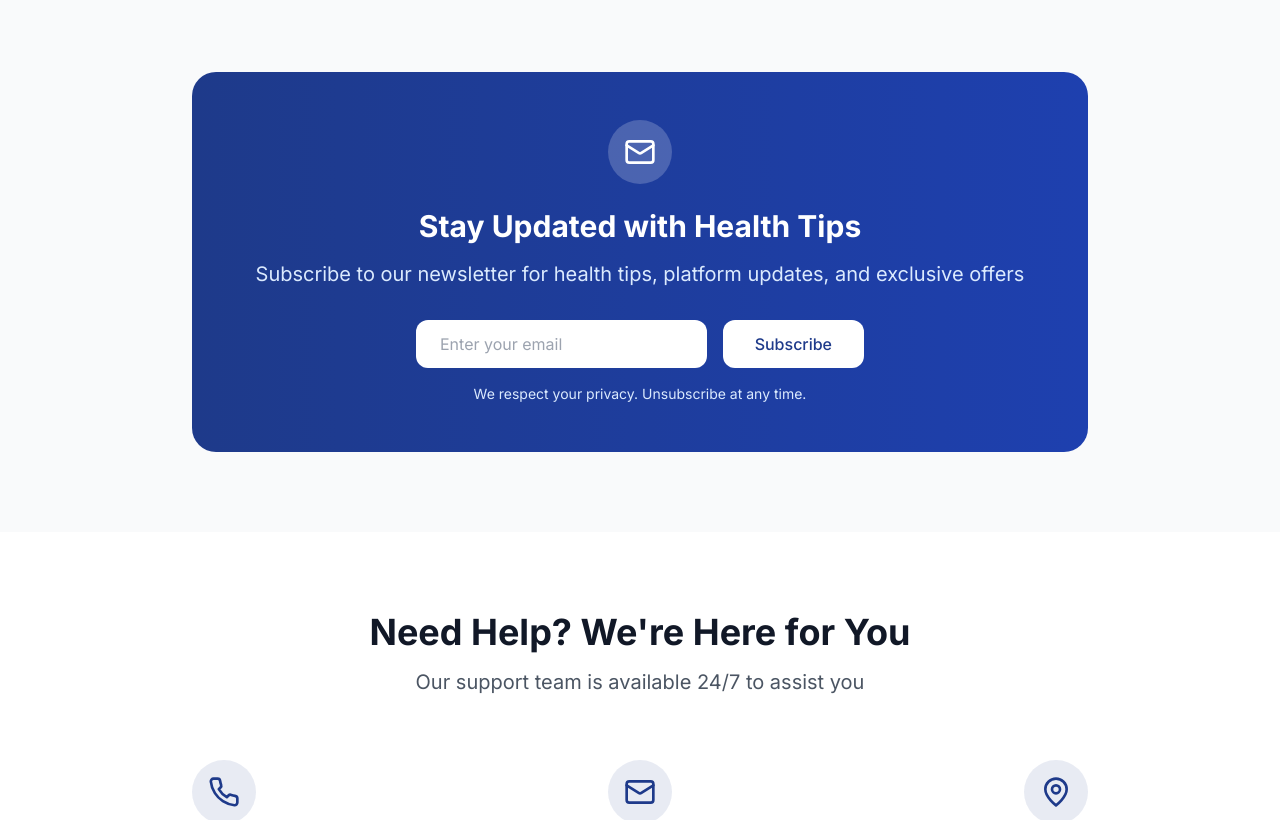
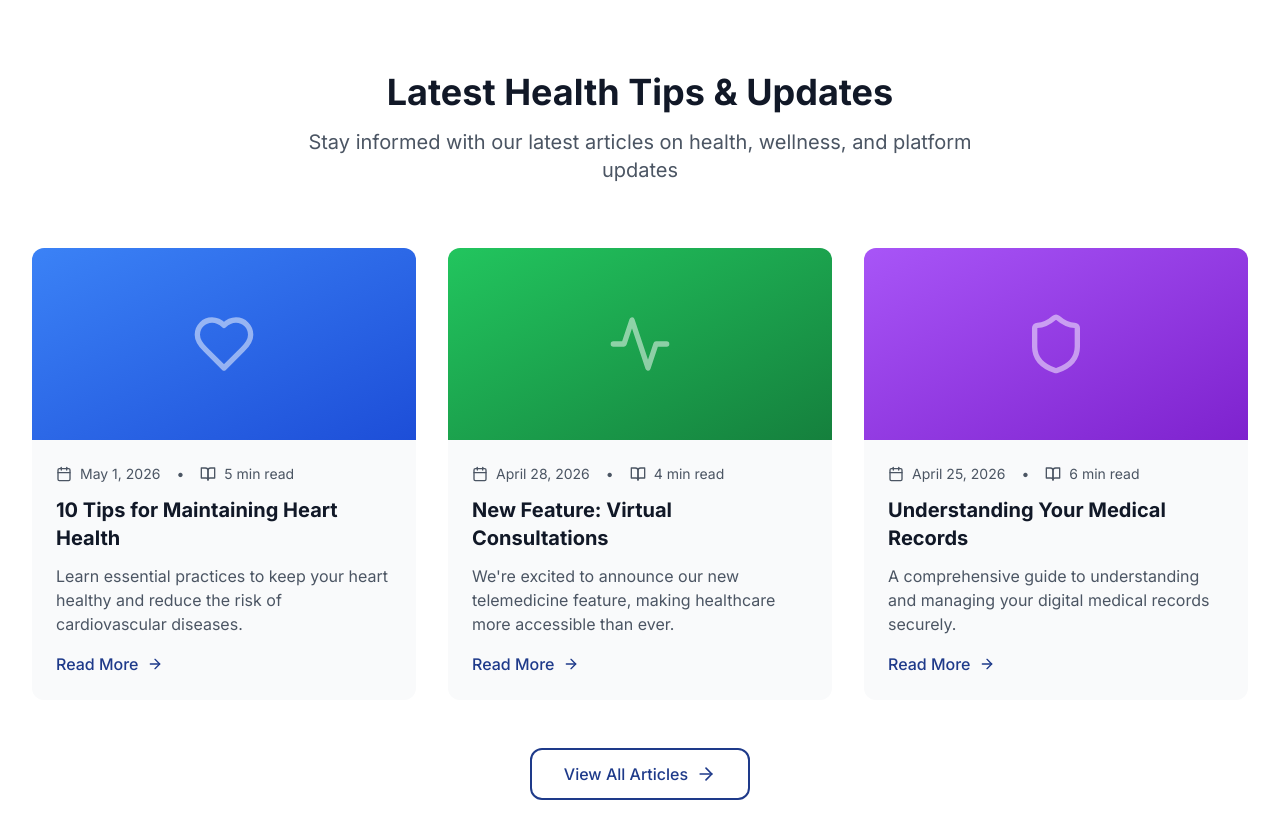
Before and after one commit to Barento999/advanced_hms, a React (Vite) app in the folder frontend/: page / in a window 1280 px wide. Shown: the part 7240-8060 px from the top of the page. Built offline with nearby package versions, Linux system fonts and the light colour scheme; no server answers.

Commit message:
Add blog/news section with health tips and platform updates

```diff
--- a/frontend/src/pages/LandingPage.jsx
+++ b/frontend/src/pages/LandingPage.jsx
@@ -40,6 +40,8 @@ import {
   BadgeCheck,
   Award as AwardIcon,
   CheckCircle2,
+  Calendar as CalendarIcon,
+  BookOpen,
 } from "lucide-react";
 import { AuthContext } from "../context/AuthContext";
 import { ThemeContext } from "../context/ThemeContext";
@@ -1279,6 +1281,115 @@ const LandingPage = () => {
         </div>
       </section>
 
+      {/* Blog/News Section */}
+      <section className="py-20 px-4 sm:px-6 lg:px-8 bg-white dark:bg-slate-800 scroll-animate">
+        <div className="max-w-7xl mx-auto">
+          <div className="text-center mb-16">
+            <h2 className="text-4xl font-bold text-dark dark:text-slate-100 mb-4">
+              Latest Health Tips & Updates
+            </h2>
+            <p className="text-xl text-gray-600 dark:text-slate-400 max-w-2xl mx-auto">
+              Stay informed with our latest articles on health, wellness, and platform updates
+            </p>
+          </div>
+
+          <div className="grid grid-cols-1 md:grid-cols-3 gap-8">
+            {/* Blog Post 1 */}
+            <article className="bg-gray-50 dark:bg-slate-700/30 rounded-xl overflow-hidden hover:shadow-lg transition-shadow">
+              <div className="h-48 bg-gradient-to-br from-blue-500 to-blue-700 flex items-center justify-center">
+                <Heart className="w-16 h-16 text-white opacity-50" />
+              </div>
+              <div className="p-6">
+                <div className="flex items-center gap-2 text-sm text-gray-600 dark:text-slate-400 mb-3">
+                  <CalendarIcon className="w-4 h-4" />
+                  <span>May 1, 2026</span>
+                  <span className="mx-2">•</span>
+                  <BookOpen className="w-4 h-4" />
+                  <span>5 min read</span>
+                </div>
+                <h3 className="text-xl font-bold text-dark dark:text-slate-100 mb-3">
+                  10 Tips for Maintaining Heart Health
+                </h3>
+                <p className="text-gray-600 dark:text-slate-400 mb-4">
+                  Learn essential practices to keep your heart healthy and reduce the risk of cardiovascular diseases.
+                </p>
+                <a
+                  href="#blog"
+                  className="text-primary hover:text-blue-800 dark:hover:text-blue-400 font-medium inline-flex items-center gap-2">
+                  Read More
+                  <ArrowRight className="w-4 h-4" />
+                </a>
+              </div>
+            </article>
+
+            {/* Blog Post 2 */}
+            <article className="bg-gray-50 dark:bg-slate-700/30 rounded-xl overflow-hidden hover:shadow-lg transition-shadow">
+              <div className="h-48 bg-gradient-to-br from-green-500 to-green-700 flex items-center justify-center">
+                <Activity className="w-16 h-16 text-white opacity-50" />
+              </div>
+              <div className="p-6">
+                <div className="flex items-center gap-2 text-sm text-gray-600 dark:text-slate-400 mb-3">
+                  <CalendarIcon className="w-4 h-4" />
+                  <span>April 28, 2026</span>
+                  <span className="mx-2">•</span>
+                  <BookOpen className="w-4 h-4" />
+                  <span>4 min read</span>
+                </div>
+                <h3 className="text-xl font-bold text-dark dark:text-slate-100 mb-3">
+                  New Feature: Virtual Consultations
+                </h3>
+                <p className="text-gray-600 dark:text-slate-400 mb-4">
+                  We're excited to announce our new telemedicine feature, making healthcare more accessible than ever.
+                </p>
+                <a
+                  href="#blog"
+                  className="text-primary hover:text-blue-800 dark:hover:text-blue-400 font-medium inline-flex items-center gap-2">
+                  Read More
+                  <ArrowRight className="w-4 h-4" />
+                </a>
+              </div>
+            </article>
+
+            {/* Blog Post 3 */}
+            <article className="bg-gray-50 dark:bg-slate-700/30 rounded-xl overflow-hidden hover:shadow-lg transition-shadow">
+              <div className="h-48 bg-gradient-to-br from-purple-500 to-purple-700 flex items-center justify-center">
+                <Shield className="w-16 h-16 text-white opacity-50" />
+              </div>
+              <div className="p-6">
+                <div className="flex items-center gap-2 text-sm text-gray-600 dark:text-slate-400 mb-3">
+                  <CalendarIcon className="w-4 h-4" />
+                  <span>April 25, 2026</span>
+                  <span className="mx-2">•</span>
+                  <BookOpen className="w-4 h-4" />
+                  <span>6 min read</span>
+                </div>
+                <h3 className="text-xl font-bold text-dark dark:text-slate-100 mb-3">
+                  Understanding Your Medical Records
+                </h3>
+                <p className="text-gray-600 dark:text-slate-400 mb-4">
+                  A comprehensive guide to understanding and managing your digital medical records securely.
+                </p>
+                <a
+                  href="#blog"
+                  className="text-primary hover:text-blue-800 dark:hover:text-blue-400 font-medium inline-flex items-center gap-2">
+                  Read More
+                  <ArrowRight className="w-4 h-4" />
+                </a>
+              </div>
+            </article>
+          </div>
+
+          <div className="text-center mt-12">
+            <a
+              href="#blog"
+              className="inline-flex items-center gap-2 px-8 py-3 border-2 border-primary text-primary hover:bg-primary hover:text-white rounded-xl transition-colors font-medium">
+              View All Articles
+              <ArrowRight className="w-5 h-5" />
+            </a>
+          </div>
+        </div>
+      </section>
+
       {/* Newsletter Section */}
       <section className="py-20 px-4 sm:px-6 lg:px-8 bg-gray-50 dark:bg-slate-900 scroll-animate">
         <div className="max-w-4xl mx-auto">
```
